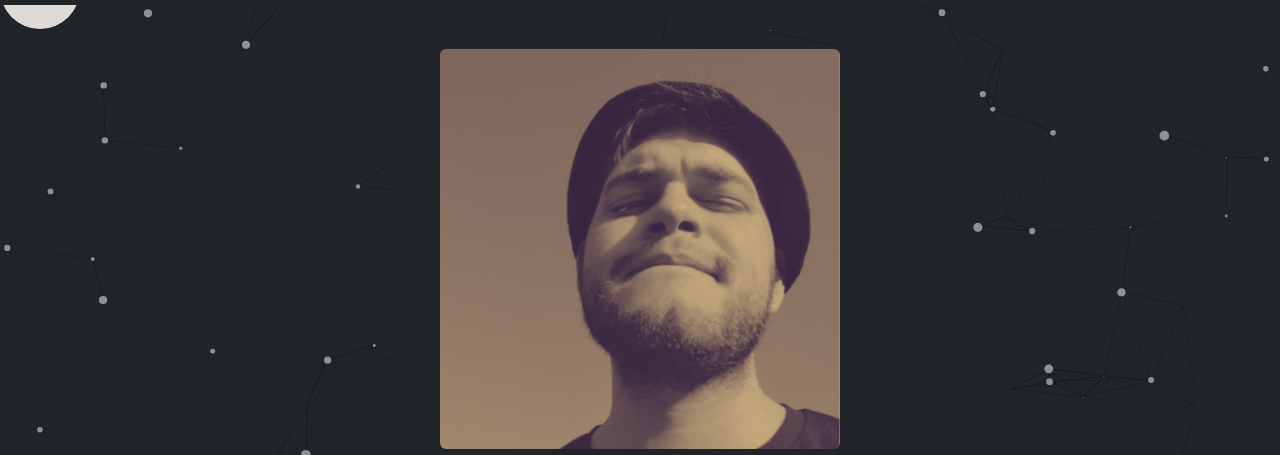
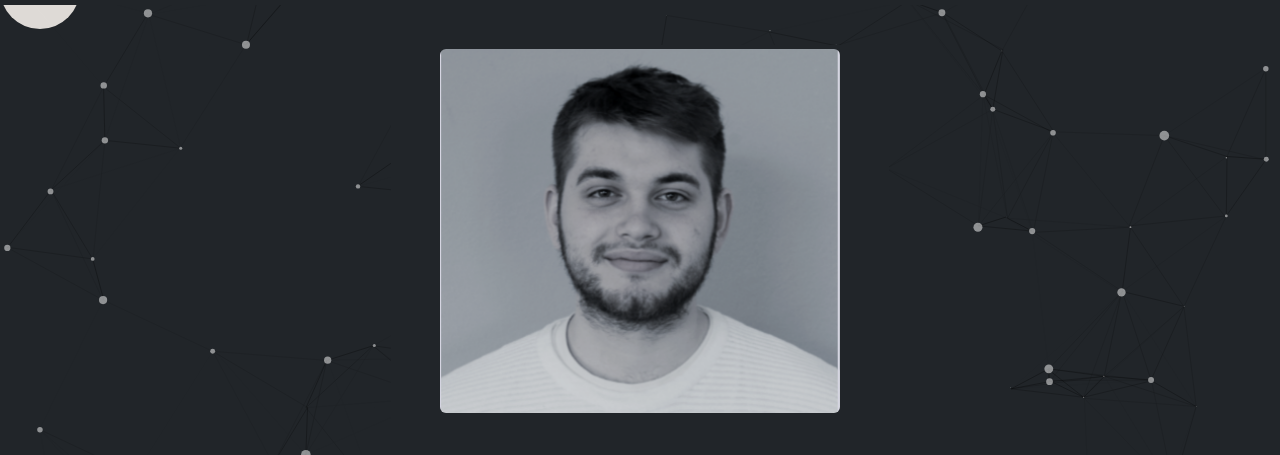
Before and after one commit to teo232000/exam, a website: page index.html in a window 1280 px wide. Shown: the part 51-506 px from the top of the page. Drawn offline with nearby package versions, Linux system fonts and the light colour scheme; animation ran at ten frames a second.

Commit message:
Coretto il file per utilizzo da copertina

```diff
--- a/index.html
+++ b/index.html
@@ -49,7 +49,7 @@
                 <div class="row gx-5 justify-content-center">
                     <div class="col-lg-6">
                         <div class="text-center my-5  p-1 card-Teo bg-dark">
-                            <img src="./img/teoteo.png" class="img-fluid rounded mx-auto d-block mb-5  " alt="rara immagine di Teo" width="400px" loading="lazy">
+                            <img src="./img/teosss.png" class="img-fluid rounded mx-auto d-block mb-5  " alt="rara immagine di Teo" width="400px" loading="lazy">
 
                             <h1 class="display-5 fw-bolder text-white mb-2 ">Ciao, sono Teo</h1>
                             <p class="lead text-white-50 mb-4 "> <b> Un Junior Full stack Developer  </b>     diplomato in arti grafiche. Appassionato di  scacchi,
```
Also changed, not shown: img/teosss.png (added).
